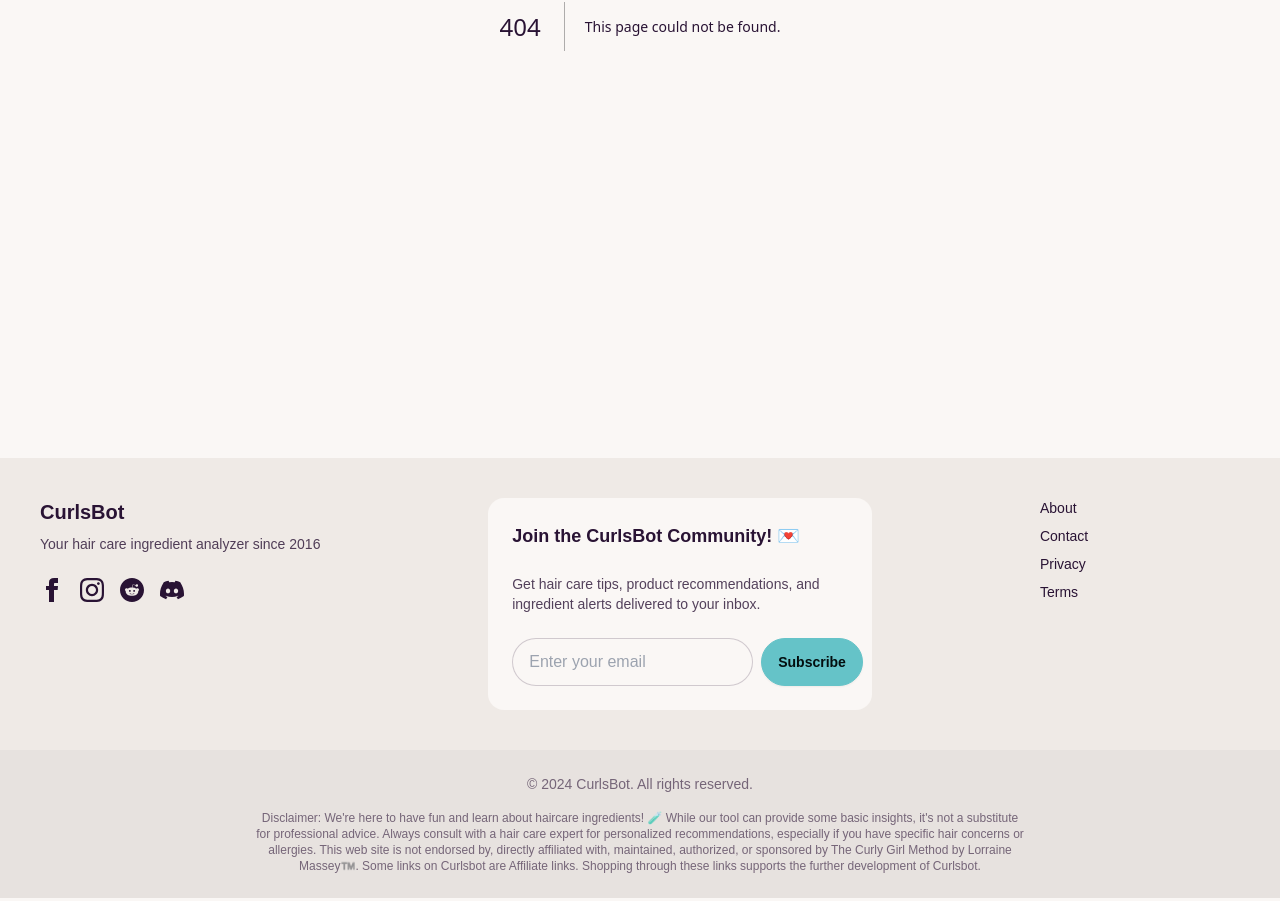
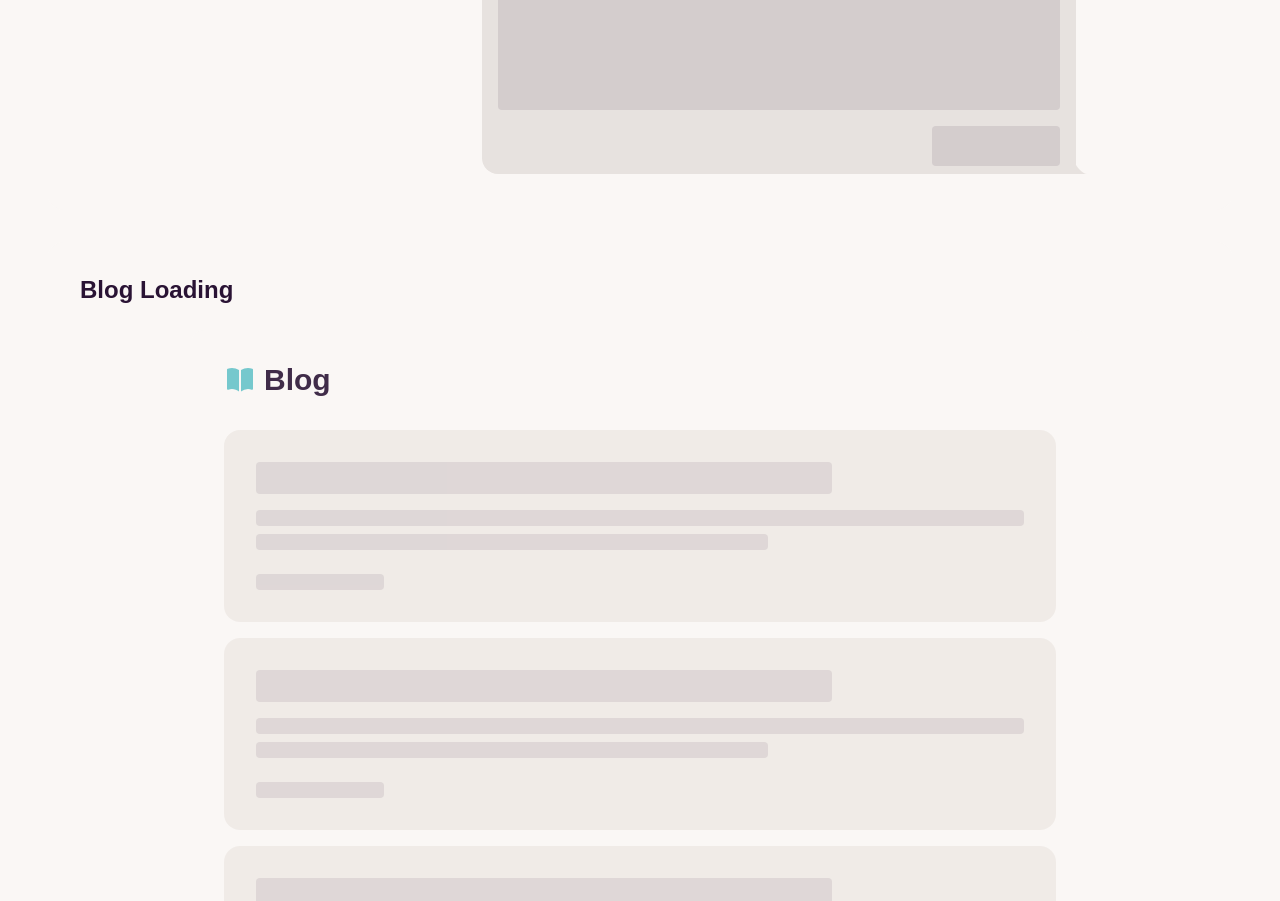
Before and after one commit to melissamcewen/CurlsBotSite, a Next.js app: page /loading-skeletons in a window 1280 px wide. Before the commit this address had no page. Shown: the part 474-1375 px from the top of the page. Built offline with nearby package versions, Linux system fonts and the light colour scheme.

Commit message:
theme and loading

```diff
--- /dev/null
+++ b/src/app/about/loading.tsx
@@ -0,0 +1,40 @@
+import { InformationCircleIcon } from '@heroicons/react/24/solid';
+
+export default function AboutLoading() {
+  return (
+    <div className="max-w-4xl mx-auto">
+      <div className="card bg-base-100 rounded-xl">
+        <div className="card-body animate-pulse">
+          <div className="flex items-center gap-2 mb-4">
+            <InformationCircleIcon className="w-8 h-8 text-primary" />
+            <h1 className="text-3xl font-bold">About CurlsBot</h1>
+          </div>
+
+          <div className="prose prose-lg space-y-6">
+            {/* Main description */}
+            <div className="space-y-2">
+              <div className="h-4 bg-base-content/10 rounded w-full" />
+              <div className="h-4 bg-base-content/10 rounded w-5/6" />
+              <div className="h-4 bg-base-content/10 rounded w-4/5" />
+            </div>
+
+            {/* FAQ Section */}
+            <div className="space-y-8">
+              <h2 className="text-2xl font-bold">Frequently Asked Questions</h2>
+              {[...Array(4)].map((_, i) => (
+                <div key={i} className="space-y-4">
+                  <div className="h-6 bg-base-content/10 rounded w-3/4" />
+                  <div className="space-y-2">
+                    <div className="h-4 bg-base-content/10 rounded w-full" />
+                    <div className="h-4 bg-base-content/10 rounded w-5/6" />
+                    <div className="h-4 bg-base-content/10 rounded w-4/5" />
+                  </div>
+                </div>
+              ))}
+            </div>
+          </div>
+        </div>
+      </div>
+    </div>
+  );
+}
--- /dev/null
+++ b/src/app/blog/loading.tsx
@@ -0,0 +1,33 @@
+import { BookOpenIcon } from '@heroicons/react/24/solid';
+
+export default function BlogLoading() {
+  return (
+    <div className="max-w-4xl mx-auto">
+      <div className="card bg-base-100 rounded-xl">
+        <div className="card-body animate-pulse">
+          <div className="flex items-center gap-2 mb-6">
+            <BookOpenIcon className="w-8 h-8 text-primary" />
+            <h1 className="text-3xl font-bold">Blog</h1>
+          </div>
+
+          <div className="space-y-4">
+            {[...Array(5)].map((_, i) => (
+              <article key={i} className="card bg-base-200">
+                <div className="card-body min-h-[150px]">
+                  <div className="space-y-4">
+                    <div className="h-8 bg-base-content/10 rounded w-3/4" />
+                    <div className="min-h-[48px] space-y-2">
+                      <div className="h-4 bg-base-content/10 rounded w-full" />
+                      <div className="h-4 bg-base-content/10 rounded w-2/3" />
+                    </div>
+                    <div className="h-4 bg-base-content/10 rounded w-32" />
+                  </div>
+                </div>
+              </article>
+            ))}
+          </div>
+        </div>
+      </div>
+    </div>
+  );
+}
--- a/src/app/layout.tsx
+++ b/src/app/layout.tsx
@@ -4,7 +4,6 @@
 import Navbar from '@/components/Navbar';
 import { Footer } from '@/components/layout/Footer';
 import { GoogleAnalytics } from '@/components/GoogleAnalytics';
-import { ThemeScript } from '@/components/ThemeScript';
 
 const geistSans = Geist({
   variable: '--font-geist-sans',
@@ -82,12 +81,27 @@
     <html lang="en" suppressHydrationWarning>
       <head>
         <meta name="apple-mobile-web-app-title" content="cupcake" />
+        <script
+          dangerouslySetInnerHTML={{
+            __html: `
+              try {
+                let theme = localStorage.getItem('theme');
+                if (!theme) {
+                  theme = 'cupcake';
+                  localStorage.setItem('theme', theme);
+                }
+                document.documentElement.setAttribute('data-theme', theme);
+              } catch (e) {
+                document.documentElement.setAttribute('data-theme', 'cupcake');
+              }
+            `,
+          }}
+        />
       </head>
       <body
         className={`${geistSans.variable} ${geistMono.variable} antialiased bg-base-100 text-base-content`}
         suppressHydrationWarning
       >
-        <ThemeScript />
         <GoogleAnalytics />
         <div className="min-h-screen overflow-x-hidden">
           <div className="absolute inset-0 pointer-events-none" />
--- /dev/null
+++ b/src/app/loading-skeletons/page.tsx
@@ -0,0 +1,41 @@
+import BlogLoading from '../blog/loading';
+import IngredientsLoading from '../ingredients/loading';
+import QuizLoading from '../porosity-quiz/loading';
+import HomeLoading from '../page/loading';
+import { Card, CardTitle } from '@/components/ui/Card';
+
+export default function LoadingSkeletonsPage() {
+  return (
+    <div className="container mx-auto p-4 space-y-8">
+      <h1 className="text-3xl font-bold mb-8">Loading Skeletons</h1>
+
+      <Card>
+        <CardTitle>Home Page Loading</CardTitle>
+        <div className="mt-4">
+          <HomeLoading />
+        </div>
+      </Card>
+
+      <Card>
+        <CardTitle>Blog Loading</CardTitle>
+        <div className="mt-4">
+          <BlogLoading />
+        </div>
+      </Card>
+
+      <Card>
+        <CardTitle>Ingredients Loading</CardTitle>
+        <div className="mt-4">
+          <IngredientsLoading />
+        </div>
+      </Card>
+
+      <Card>
+        <CardTitle>Quiz Loading</CardTitle>
+        <div className="mt-4">
+          <QuizLoading />
+        </div>
+      </Card>
+    </div>
+  );
+}
--- a/src/app/loading.tsx
+++ b/src/app/loading.tsx
@@ -1,29 +1,21 @@
-import { ChatBubbleRobot, ChatBubble } from '@/components/analysis/ChatBubbleRobot';
-import ChatBubbleUser from '@/components/analysis/ChatBubbleUser';
-
 export default function Loading() {
   return (
-    <div className="space-y-6 animate-pulse">
-      <ChatBubbleRobot
-        imageUrl="/normal.svg"
-        status="ok"
-      >
-        <ChatBubble status="ok">
-          <div className="h-16 bg-base-content/10 rounded" />
-        </ChatBubble>
-      </ChatBubbleRobot>
+    <div className="max-w-4xl mx-auto">
+      <div className="card bg-base-100 rounded-xl">
+        <div className="card-body animate-pulse">
+          {/* Header */}
+          <div className="flex items-center gap-2 mb-6">
+            <div className="w-8 h-8 bg-primary rounded-full" />
+            <div className="h-8 bg-base-content/10 rounded w-48" />
+          </div>
 
-      <div className="max-w-2xl ml-auto">
-        <ChatBubbleUser
-          message={
-            <div className="w-full space-y-4">
-              <div className="h-6 bg-base-content/10 rounded w-48" />
-              <div className="h-48 bg-base-content/10 rounded w-full" />
-              <div className="h-10 bg-base-content/10 rounded w-full" />
-            </div>
-          }
-          secondary
-        />
+          {/* Content */}
+          <div className="space-y-4">
+            <div className="h-4 bg-base-content/10 rounded w-full" />
+            <div className="h-4 bg-base-content/10 rounded w-5/6" />
+            <div className="h-4 bg-base-content/10 rounded w-4/5" />
+          </div>
+        </div>
       </div>
     </div>
   );
--- /dev/null
+++ b/src/app/page/loading.tsx
@@ -0,0 +1,35 @@
+import { ChatBubbleRobot, ChatBubble } from '@/components/analysis/ChatBubbleRobot';
+import ChatBubbleUser from '@/components/analysis/ChatBubbleUser';
+
+export default function HomeLoading() {
+  return (
+    <div className="max-w-4xl mx-auto space-y-6">
+      <ChatBubbleRobot
+        imageUrl="/normal.svg"
+        status="ok"
+      >
+        <ChatBubble status="ok">
+          <div className="space-y-4">
+            <div className="h-6 bg-base-content/10 rounded w-3/4" />
+            <div className="h-4 bg-base-content/10 rounded w-full" />
+            <div className="h-4 bg-base-content/10 rounded w-2/3" />
+          </div>
+        </ChatBubble>
+      </ChatBubbleRobot>
+
+      <div className="max-w-2xl ml-auto">
+        <ChatBubbleUser
+          message={
+            <div className="space-y-4">
+              <div className="h-32 bg-base-content/10 rounded w-full" />
+              <div className="flex justify-end">
+                <div className="h-10 bg-base-content/10 rounded w-32" />
+              </div>
+            </div>
+          }
+          secondary
+        />
+      </div>
+    </div>
+  );
+}
--- a/src/app/porosity-quiz/loading.tsx
+++ b/src/app/porosity-quiz/loading.tsx
@@ -5,7 +5,7 @@
         <div className="chat-image avatar">
           <div className="w-10 h-10 rounded-full bg-base-content/10" />
         </div>
-        <div className="chat-bubble bg-base-300 border-t-2 border-info p-6 w-full lg:max-w-3xl">
+        <div className="chat-bubble bg-base-300 border-t-2 border-info p-6 ">
           <div className="space-y-4">
             <div className="h-4 bg-base-content/10 rounded w-full" />
             <div className="h-4 bg-base-content/10 rounded w-5/6" />
```
